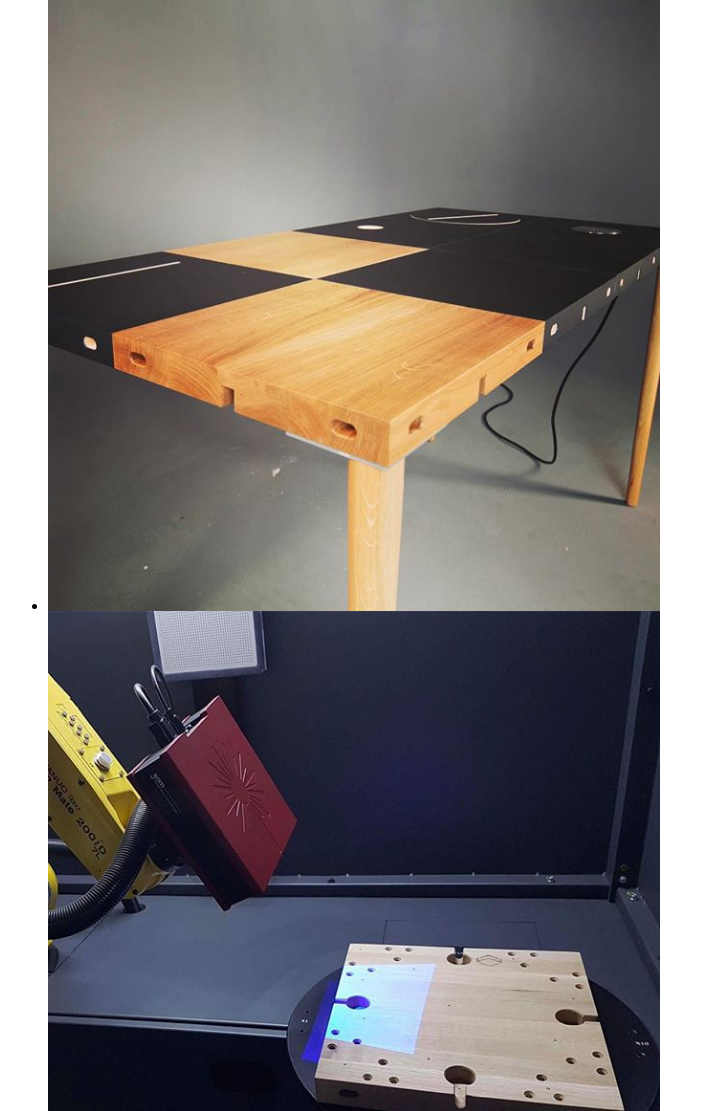
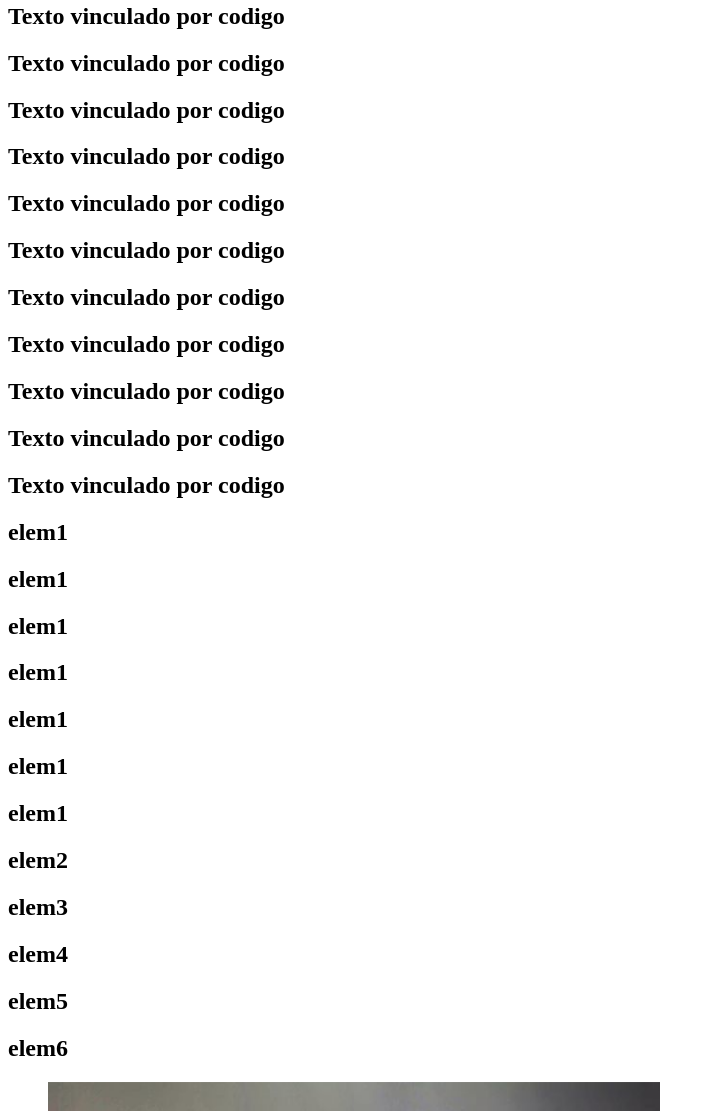
Before and after one commit to fabvia/prueba-github, a plain HTML site: page index.html in a window 1280 px wide. Shown: the part 671-1782 px from the top of the page, without its empty margins (0-715 px from the left). Drawn offline with Linux system fonts and the light colour scheme.

Commit message:
2da proteccion

```diff
--- a/index.html
+++ b/index.html
@@ -91,6 +91,8 @@
             </li>
         </ul>
     </section>
+
+    <script src="scripts/script.js"></script>
 </body>
 
 </html>
--- /dev/null
+++ b/scripts/script.js
@@ -0,0 +1,58 @@
+var nombreVariable = 12;
+var $variable;
+
+
+nombreVariable = "Hola mundo";
+
+var elemento = document.createElement('h2');
+elemento.innerHTML = "Texto vinculado por codigo";
+
+console.log(elemento);
+
+var contenedor=document.getElementsByClassName('contenedor');
+contenedor[0].appendChild(elemento);
+
+console.log(contenedor);
+
+for(var i = 0; i < 10; i++) {
+    var elemento = document.createElement('h2');
+    elemento.innerHTML = "Texto vinculado por codigo";
+    contenedor[0].appendChild(elemento);
+}
+
+var arregloText=["elem1","elem2","elem3","elem4","elem5","elem6"];
+
+for(var i = 0; i < arregloText.length; i++) {
+    var elemento = document.createElement('h2');
+    elemento.innerHTML = arregloText[0];
+    contenedor[0].appendChild(elemento);
+}
+
+for(index in arregloText){
+    var elemento = document.createElement('h2');
+    elemento.innerHTML = arregloText[index];
+    contenedor[0].appendChild(elemento);
+}
+
+// var estado = false;
+
+// estado = (1 == 3);
+// estado = ("1" = 1);
+// estado = (false || true);
+// estado = (true && true);
+
+
+var miFuncion = function(arg1, arg2, arg3){
+    var respuesta = 0;
+    respuesta = arg1 + arg2 + arg3;
+    return respuesta;
+}
+
+var resultado = miFuncion(1, 2 ,3);
+console.log("El resultado es: " + resultado);
+
+
+// arregloText.forEach(function(interno)
+// {
+//     console.log(interno);
+// })
```
